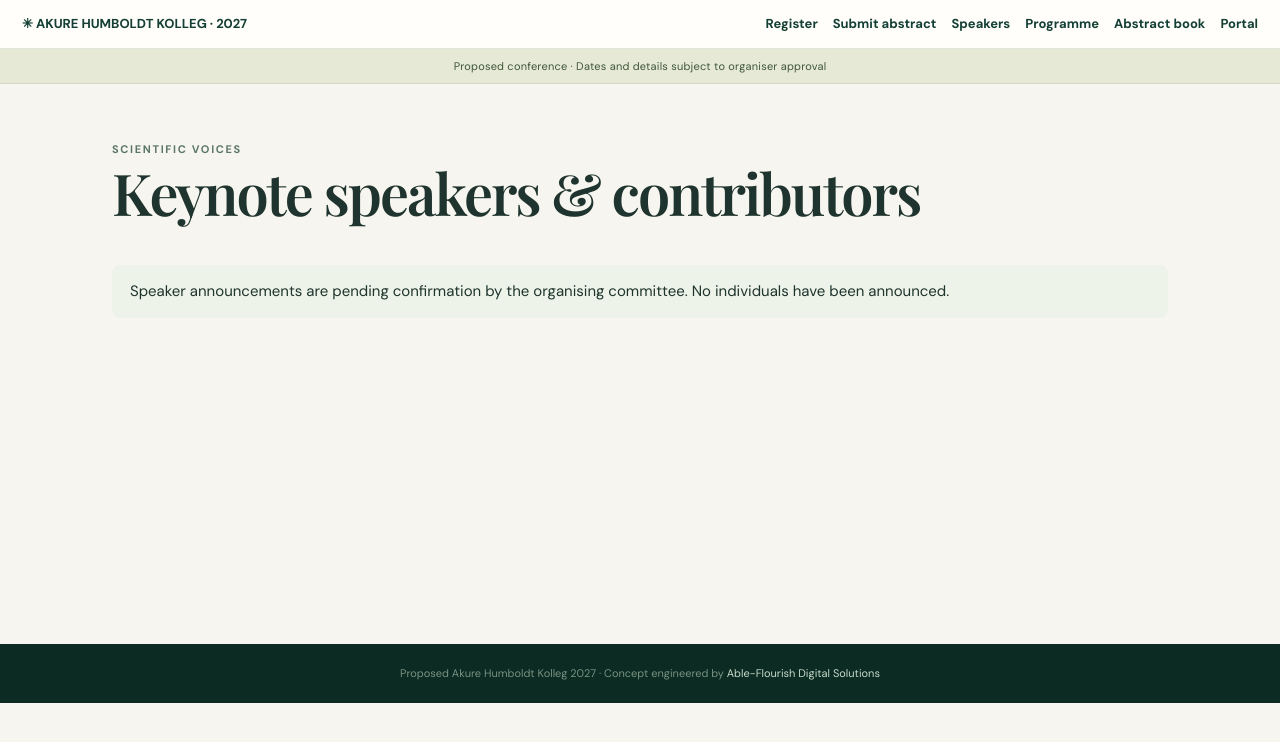
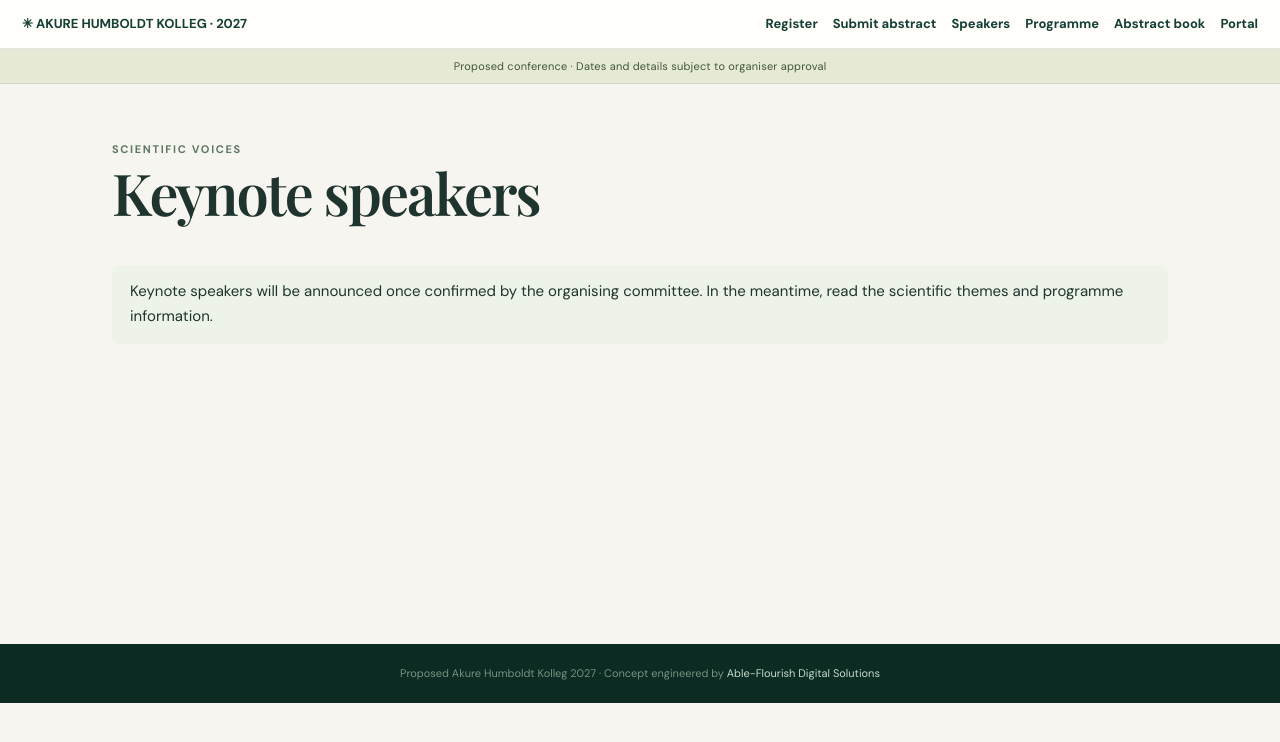
Before and after one commit to DrFayeunAgriStats/akure-humboldt-kolleg-2027, a Next.js app: page /speakers in a window 1280 px wide. Shown: the top 742 px of the page. Built offline with nearby package versions, Linux system fonts and the light colour scheme; no server answers; the database is empty.

Commit message:
Set descriptive metadata and honest status for app/speakers/page.tsx

```diff
--- a/app/speakers/page.tsx
+++ b/app/speakers/page.tsx
@@ -1,3 +1,4 @@
 import {Shell} from '@/components/Shell';import {getSupabaseServer,hasConfig} from '@/lib/supabase/server';
+export const metadata = { title: "Keynote Speakers", description: "Keynote speakers will be announced by the Akure Humboldt Kolleg 2027 organising committee." };
 export const dynamic='force-dynamic';
-export default async function Page(){let speakers:any[]=[];if(hasConfig()){const db=await getSupabaseServer();const r=await db.from('speakers').select('id,name,institution,short_bio,talk_title,photo_url').eq('published',true).order('name');speakers=r.data||[]}return <Shell title="Keynote speakers & contributors" kicker="SCIENTIFIC VOICES">{speakers.length?<div className="app-grid">{speakers.map(s=><article key={s.id} className="plain-card">{s.photo_url?<img src={s.photo_url} alt={s.name} width={250} height={190}/>:null}<h3>{s.name}</h3><p>{s.institution}</p><strong>{s.talk_title}</strong><p>{s.short_bio}</p></article>)}</div>:<div className="message">Speaker announcements are pending confirmation by the organising committee. No individuals have been announced.</div>}</Shell>}
+export default async function Page(){let speakers:any[]=[];if(hasConfig()){const db=await getSupabaseServer();const r=await db.from('speakers').select('id,name,institution,short_bio,talk_title,photo_url').eq('published',true).order('name');speakers=r.data||[]}return <Shell title="Keynote speakers" kicker="SCIENTIFIC VOICES">{speakers.length?<div className="app-grid">{speakers.map(s=><article key={s.id} className="plain-card">{s.photo_url?<img src={s.photo_url} alt={s.name} width={250} height={190}/>:null}<h3>{s.name}</h3><p>{s.institution}</p><strong>{s.talk_title}</strong><p>{s.short_bio}</p></article>)}</div>:<div className="message">Keynote speakers will be announced once confirmed by the organising committee. In the meantime, read the <a href="/#subthemes">scientific themes</a> and <a href="/programme">programme information</a>.</div>}</Shell>}
```
